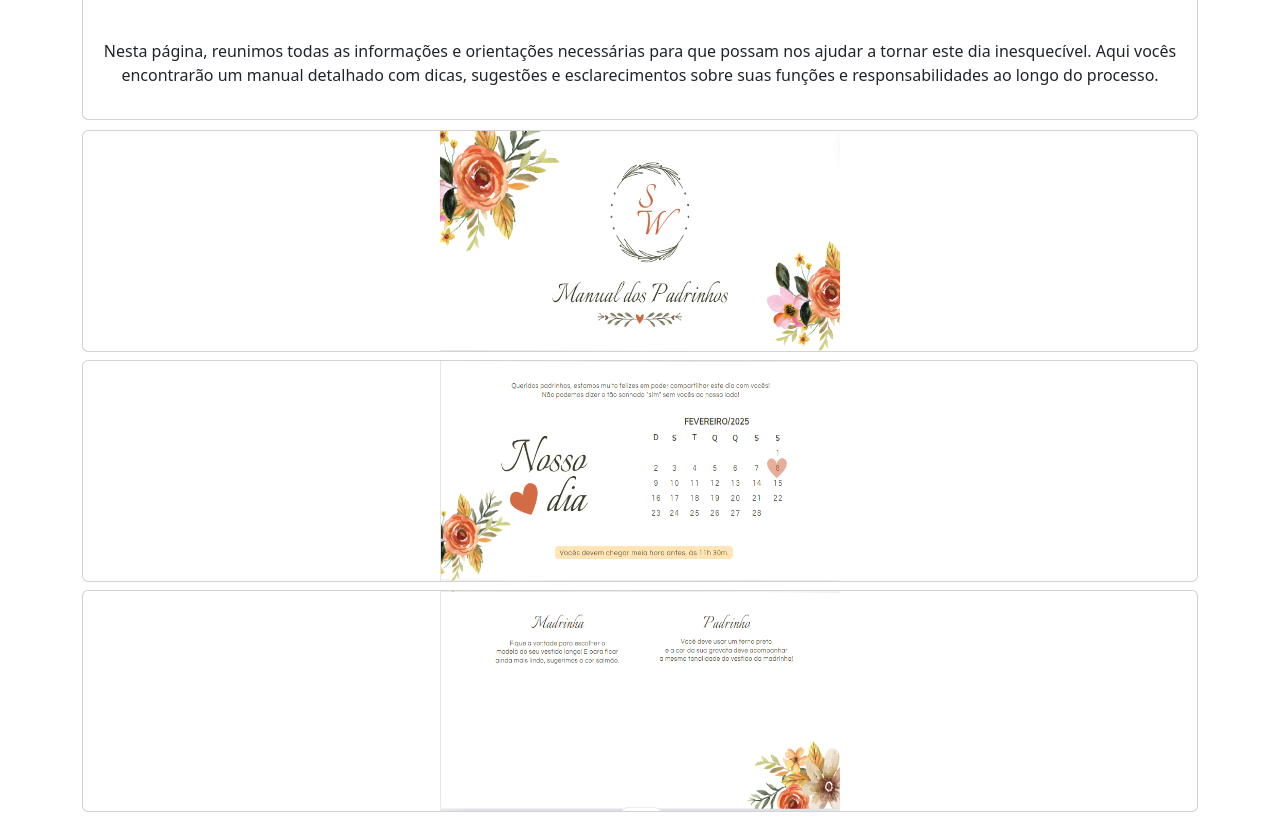
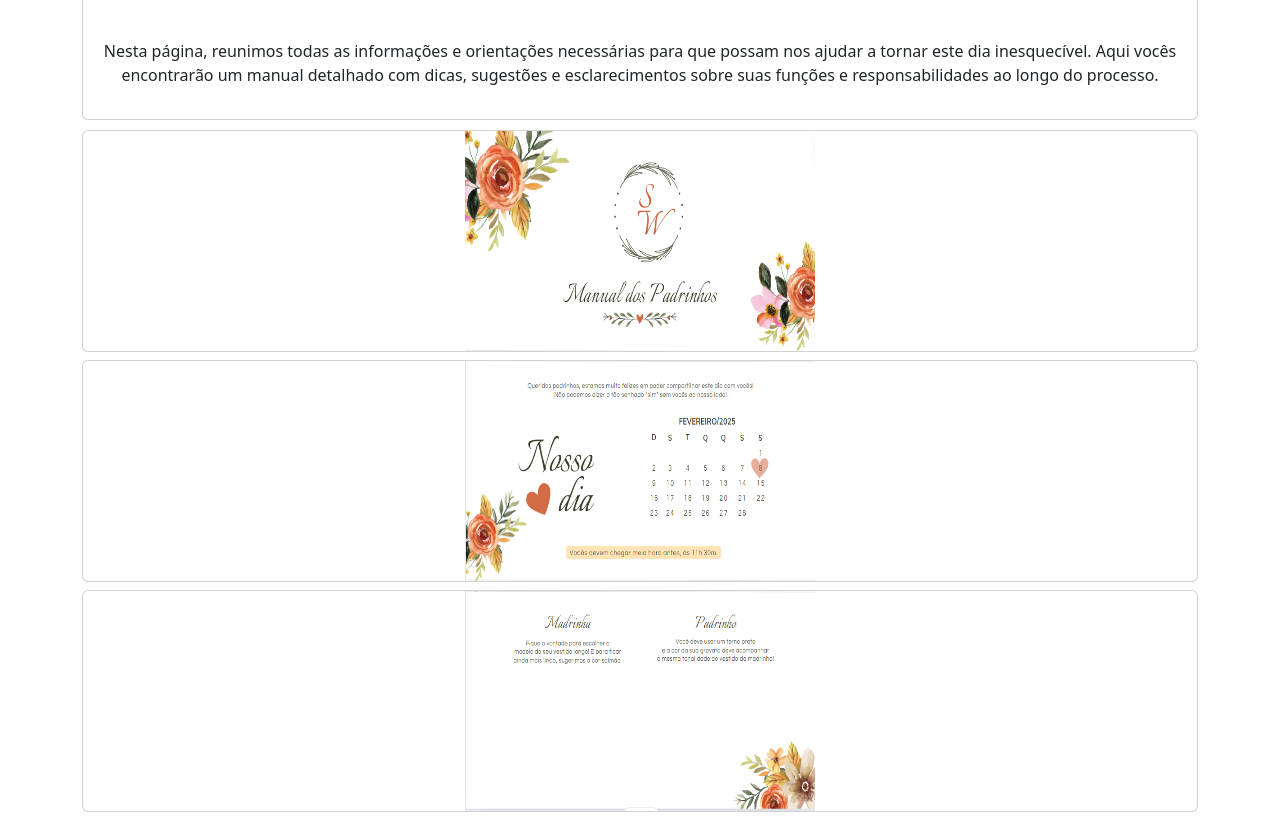
Before and after one commit to wericksilva/wedding-app, a Next.js app: page /padrinhos in a window 1280 px wide. Shown: the part 480-1300 px from the top of the page. Built offline with nearby package versions, Linux system fonts and the light colour scheme.

Commit message:
layout manual

```diff
--- a/src/app/padrinhos/page.js
+++ b/src/app/padrinhos/page.js
@@ -54,7 +54,7 @@ export default function Home() {
           <div class="col-12 mb-2">
             <div class="card">
               <div className="text-center">
-                <img src="./imagens/manual1.svg" width="400px" height="220px" className="me-12" alt="manual1" />
+                <img src="./imagens/manual1.svg" width="350px" height="220px" className="me-12" alt="manual1" />
               </div>
 
             </div>
@@ -67,7 +67,7 @@ export default function Home() {
           <div class="col-12 mb-2">
             <div class="card">
               <div className="text-center">
-                <img src="./imagens/manual2.svg" width="400px" height="220px" className="me-12" alt="manual2" />
+                <img src="./imagens/manual2.svg" width="350px" height="220px" className="me-12" alt="manual2" />
               </div>
 
             </div>
@@ -80,7 +80,7 @@ export default function Home() {
           <div class="col-12 mb-2">
             <div class="card">
               <div className="text-center">
-                <img src="./imagens/manual3.svg" width="400px" height="220px" className="me-12" alt="manual3" />
+                <img src="./imagens/manual3.svg" width="350px" height="220px" className="me-12" alt="manual3" />
               </div>
 
             </div>
```
